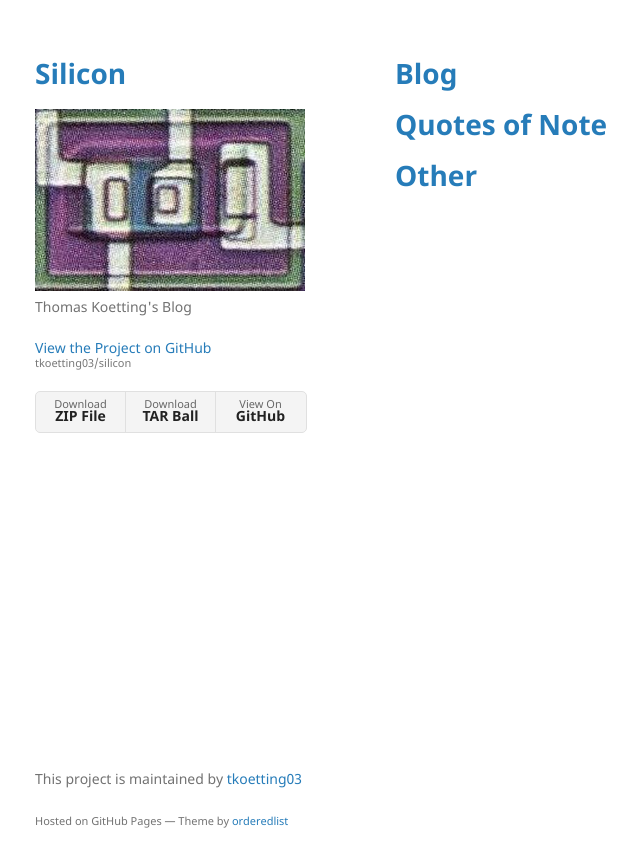
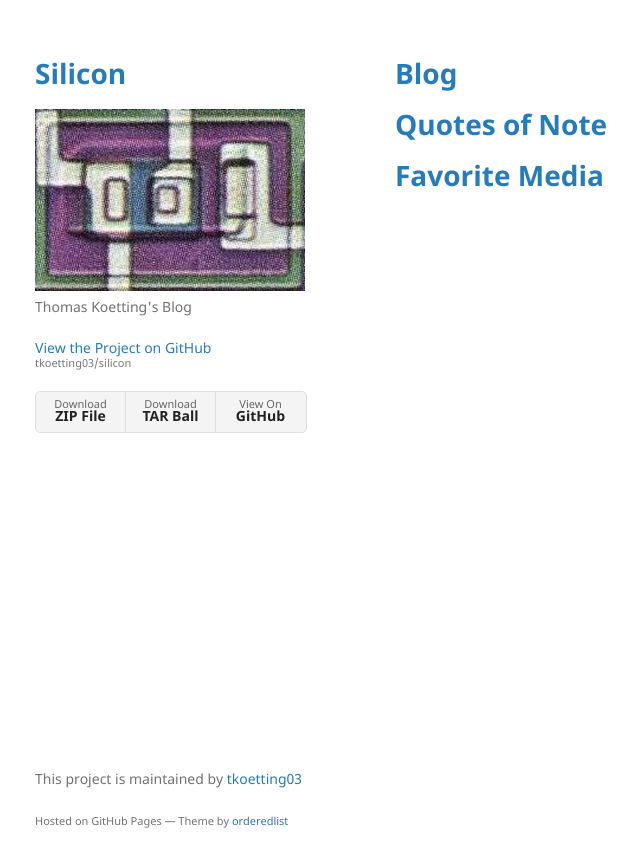
Before and after one commit to tkoetting03/silicon, a Jekyll site: the page built from index.md, in a window 1280 px wide. Shown: the top 867 px of the page, without its empty margins (175-815 px from the left). Built offline with Jekyll 4.4.1, drawn with Linux system fonts in a browser that asks for light colours; our own code applies the rules of GitHub Pages for plain Markdown files.

Commit message:
Update index.md

```diff
--- a/index.md
+++ b/index.md
@@ -6,4 +6,4 @@
 
 # [Quotes of Note](./quotes.md)
 
-# [Other](./other.md)
+# [Favorite Media](./other.md)
```
